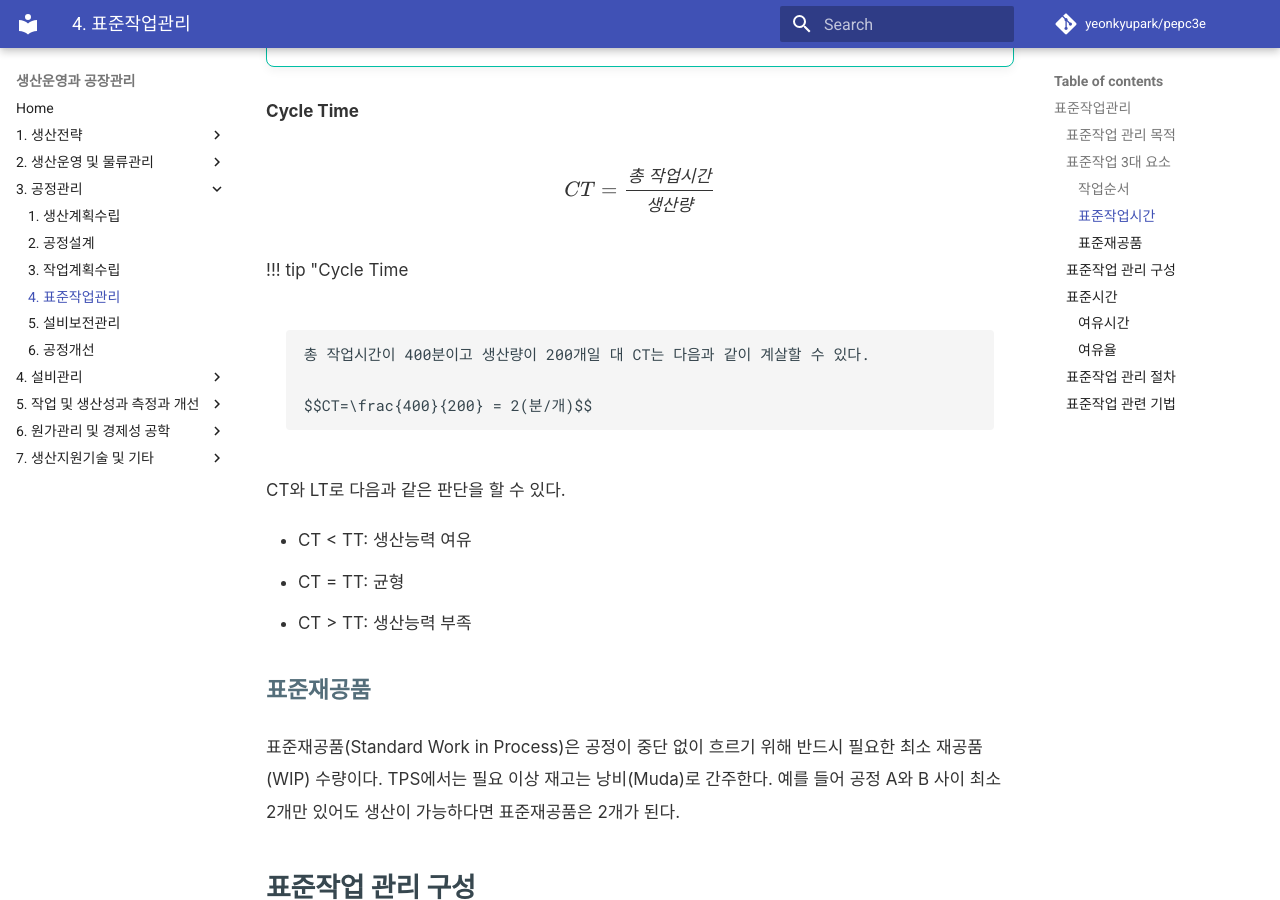
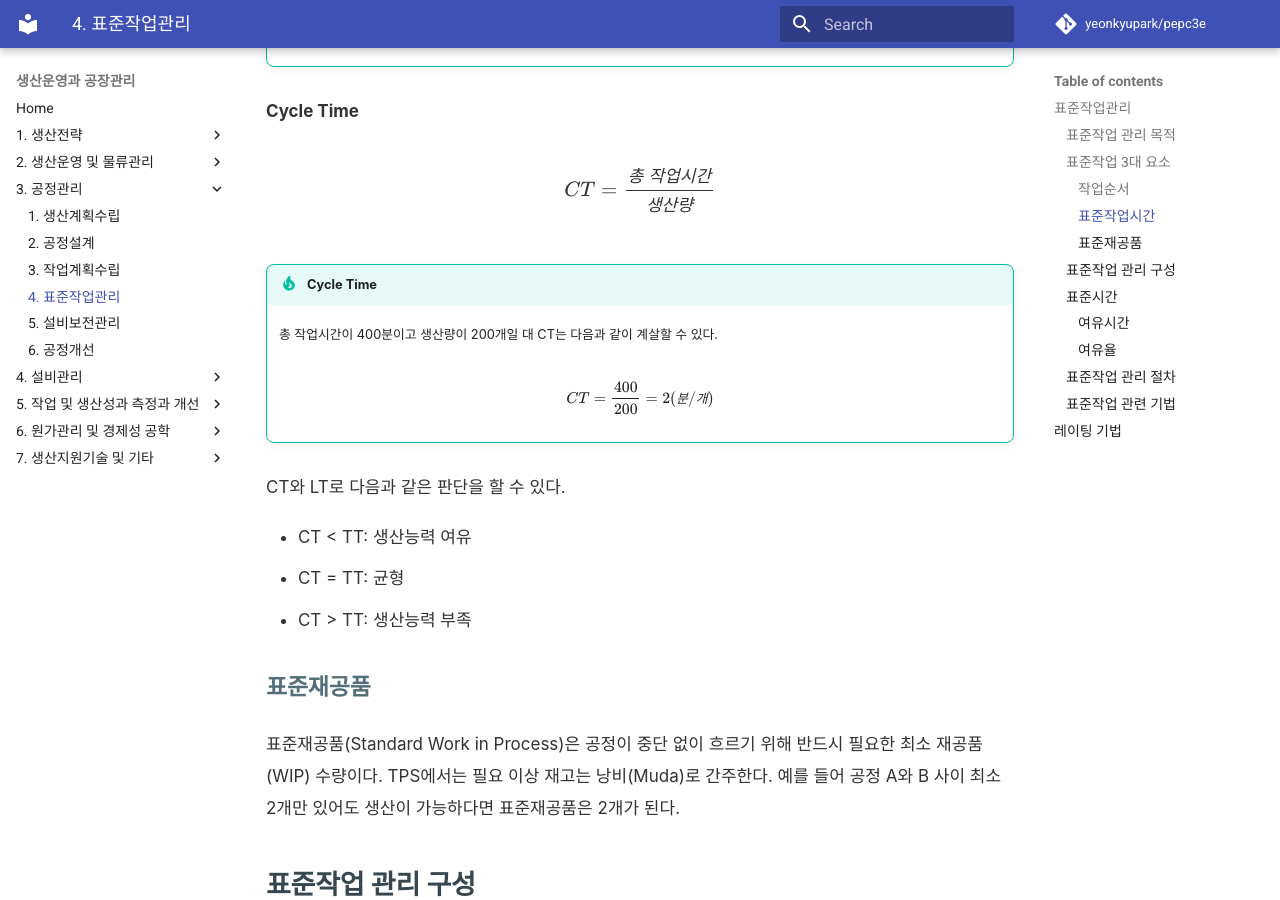
Before and after one commit to yeonkyupark/pepc3e, an MkDocs documentation site: the page built from docs/0304_standard_work_management.md, in a window 1280 px wide and 900 px high, scrolled down 2769 px. Built offline with MkDocs 1.6.1 and Material for MkDocs 9.7.7, drawn with Linux system fonts in a browser that asks for light colours; comment, search, counter and statistics services are not loaded.

Commit message:
Update 0304_standard_work_management.md

```diff
--- a/docs/0304_standard_work_management.md
+++ b/docs/0304_standard_work_management.md
@@ -83,7 +83,7 @@ $$TT = \frac{가용\ 생산시간}{고객\ 요구량}$$
 
 $$CT=\frac{총\ 작업시간}{생산량}$$
 
-!!! tip "Cycle Time
+!!! tip "Cycle Time"
 
     총 작업시간이 400분이고 생산량이 200개일 대 CT는 다음과 같이 계살할 수 있다.
 
@@ -288,3 +288,5 @@ flowchart TD
 | 동작연구(Motion Study)       | 불필요한 동작 제거 |
 | 작업분석(Operation Analysis) | 작업순서 개선    |
 | 라인밸런싱(Line Balancing)    | 공정 균형화     |
+
+## 레이팅 기법
```
